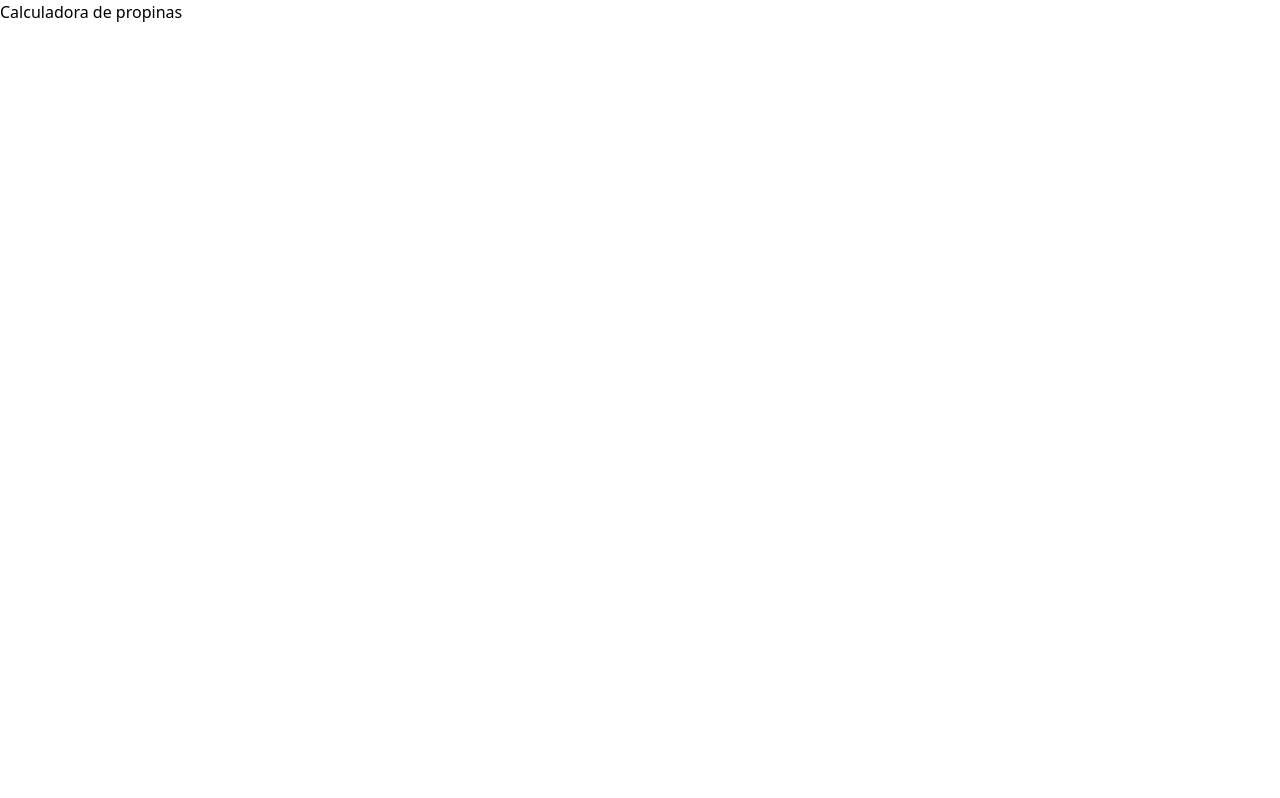
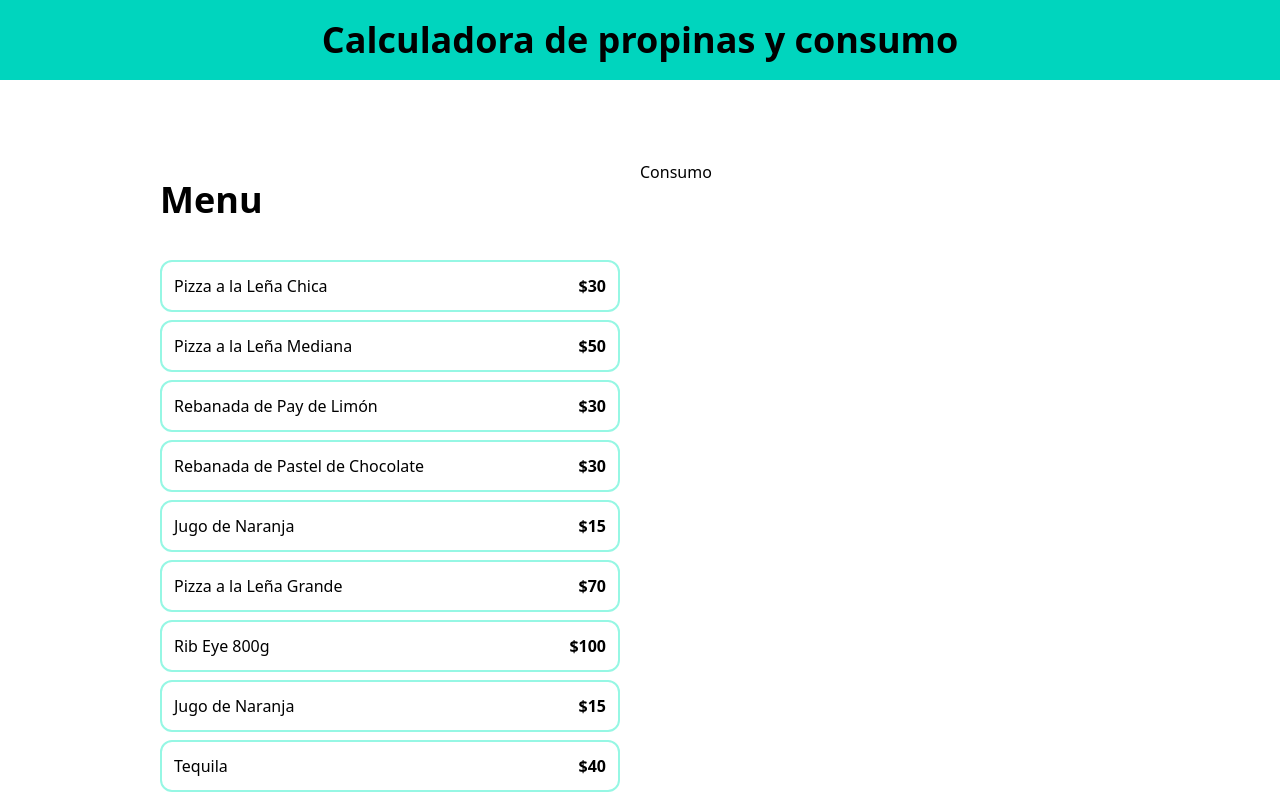
Before and after one commit to Karina2T/Calculadora-de-propinas, a React (Vite) app: page / in a window 1280 px wide. Shown: the top 798 px of the page. Built offline with nearby package versions, Linux system fonts and the light colour scheme.

Commit message:
New features, and created a file hooks

```diff
--- a/src/App.tsx
+++ b/src/App.tsx
@@ -1,13 +1,37 @@
-
+import MenuItem from "./components/MenuItems";
+import { menuItems } from "./data/db"
 
 function App(){
 
-
   return(
     <>
-     <header className="">
-      <h1>Calculadora de propinas</h1>
+     <header className="bg-teal-400 py-5">
+      <h1 className="text-center text-4xl font-black">Calculadora de propinas y consumo</h1>
      </header>
+
+
+     <main className=" max-w-250 mx-auto py-20 grid md:grid-cols-2">
+      <div className="p-5">
+        <h2 className="text-4xl font-black">Menu</h2>
+
+        <div className="space-y-2 mt-10"> {/*Componente padre y lo de abajo son componentes hijos */}
+            {menuItems.map(item => (
+              <MenuItem
+              key={item.id}
+              item={item}
+              />
+            ))}
+        </div>
+
+      </div>
+
+
+      <div>
+        <h2>Consumo</h2>
+      </div>
+
+
+     </main>
     </>
   )
 }
--- a/src/components/MenuItems.tsx
+++ b/src/components/MenuItems.tsx
@@ -1,7 +1,20 @@
+import type { MenuItem } from "../types"
+
+type MenuItemProps = {
+    item: MenuItem,
+}
 
 
-export default function MenuItem() {
-    return (
-        <div>MenuItem</div>
+
+export default function MenuItem({item} : MenuItemProps){
+    return(
+        <button
+         className="border-2 rounded-xl border-teal-200 hover:bg-teal-200 w-full p-3 flex justify-between"
+
+
+        >
+         <p>{item.name}</p>
+         <p className="font-black">${item.price}</p>
+        </button>
     )
 }
--- a/src/data/db.ts
+++ b/src/data/db.ts
@@ -1,5 +1,4 @@
 //.ts solo tiene archivo de Typescript y no codigo de HTML o eventos en React.tsx
-
 import type { MenuItem} from '../types/index.ts';
 
 export const menuItems : MenuItem[] = [
--- /dev/null
+++ b/src/hooks/useOrder.ts
@@ -0,0 +1,12 @@
+import { useState } from "react"
+
+
+
+export default function userOrder(){
+
+    const [order, setOrder] = useState([])
+
+    return{
+
+    }
+}
```
